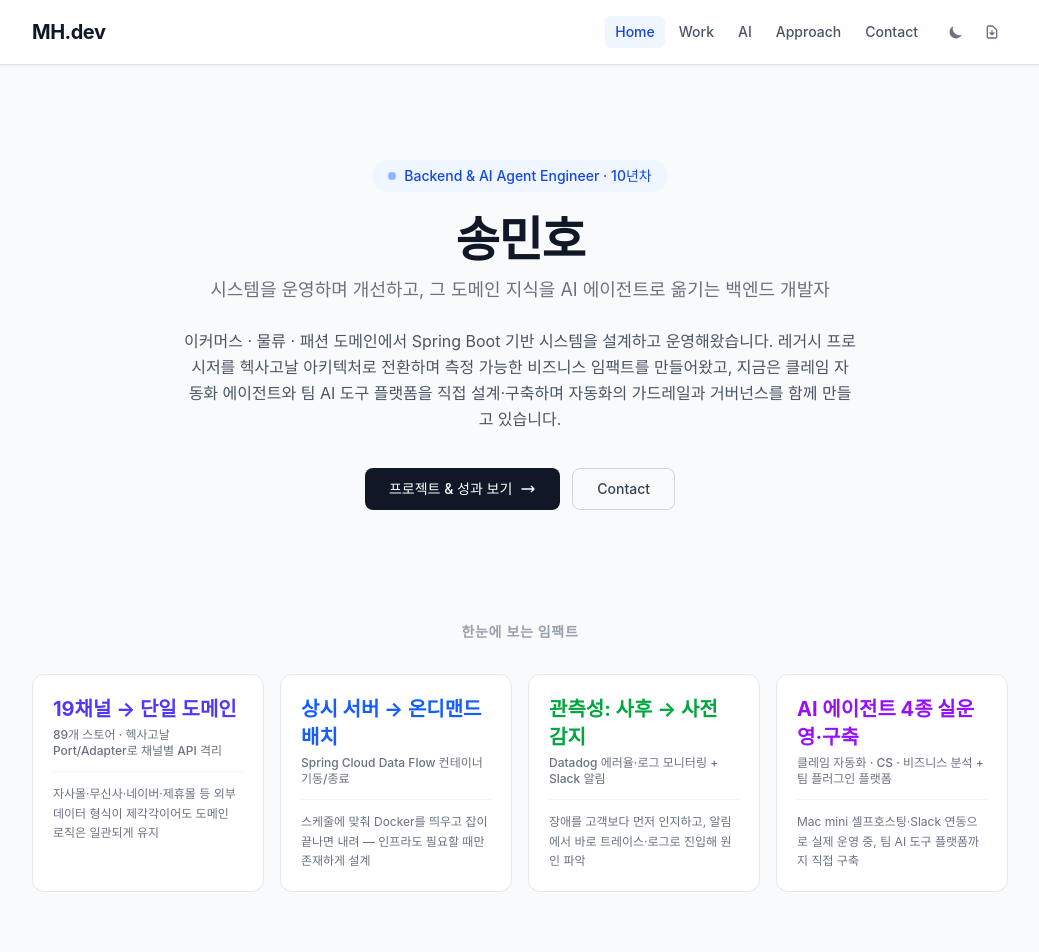
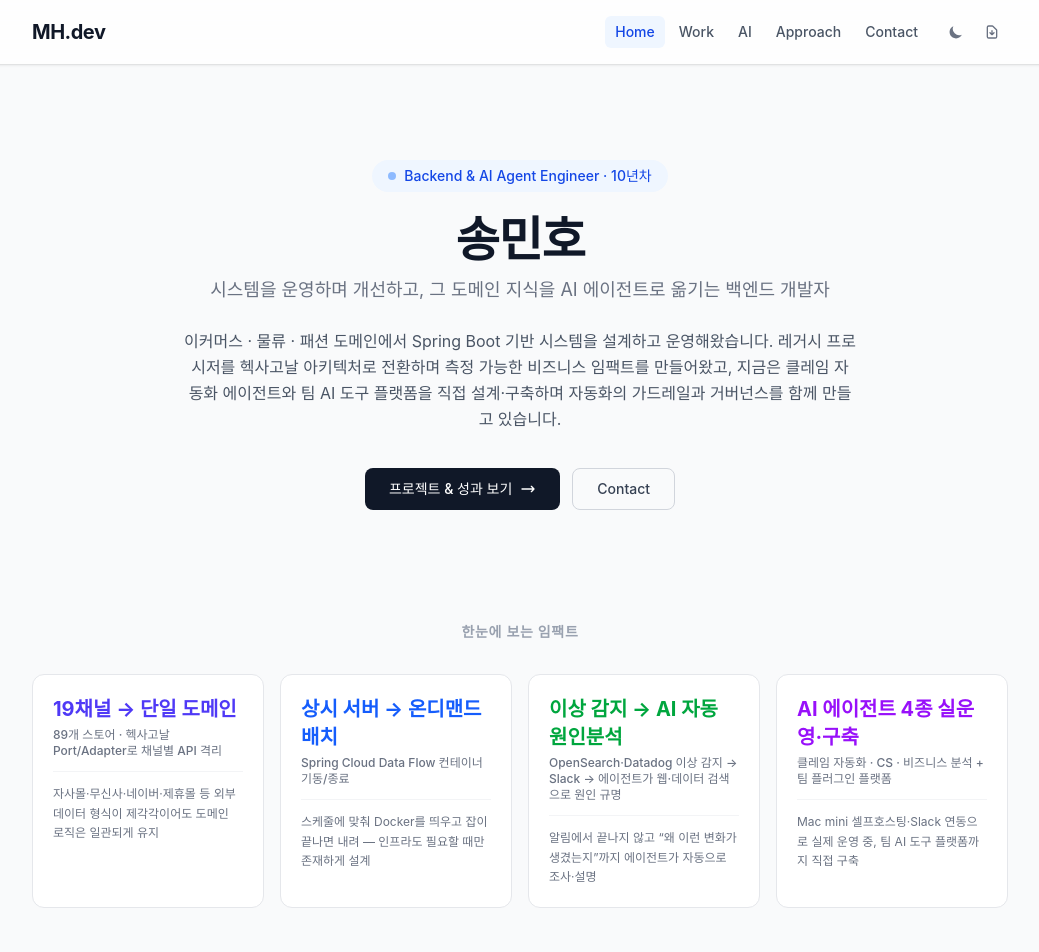
Before and after one commit to minho-lab/career-dashboard, a Vue app in the folder frontend/: page / in a window 1280 px wide. Shown: the top 952 px of the page, without its empty margins (120-1159 px from the left). Built offline with nearby package versions, Linux system fonts and the light colour scheme.

Commit message:
feat: 관측성을 'AI 자동 원인분석 파이프라인'으로 격상 (OpenSearch 이상감지→Slack→에이전트 웹·데이터 검색 원인규명)

```diff
--- a/frontend/public/data/achievements.json
+++ b/frontend/public/data/achievements.json
@@ -32,16 +32,16 @@
   {
     "id": 13,
     "projectId": 1,
-    "title": "Datadog 기반 관측성(Observability) 구축 — 에러율·로그 모니터링과 Slack 자동 알림",
-    "summary": "주요 서비스(어드민·배치·내부 API)에 Datadog 모니터링을 붙여 에러율과 도메인 에러 로그를 실시간 감지하고, 트레이스·로그 링크와 함께 Slack으로 자동 알림되도록 구축",
+    "title": "관측성 + AI 원인분석 파이프라인 — 이상 감지부터 자동 원인 규명까지",
+    "summary": "OpenSearch로 데이터를 수집·이상 감지하고 Datadog로 시스템 에러를 모니터링한 뒤, 이상 발생 시 Slack으로 알리고 AI 에이전트가 그 알림을 읽어 웹·내부 데이터 검색으로 원인까지 자동 규명하도록 구축한 파이프라인",
     "period": "",
     "duration": "지속 운영",
     "background": "어드민·배치·내부 API 등 서비스가 늘면서, 장애가 나도 고객/CS 문의로 뒤늦게 인지하는 경우가 있었습니다. 에러를 코드·서비스 레벨에서 빠르게 감지하고 원인을 추적할 수단이 필요했습니다.",
-    "problem": "서비스별 에러가 흩어져 있어 장애 인지가 늦었고, 원인 트레이스를 매번 로그에서 직접 찾아야 했습니다. 미처리 취소 태스크처럼 비즈니스 로직상의 이상도 사람이 눈치채기 전엔 드러나지 않았습니다.",
-    "solution": "Datadog으로 (1) 서비스별 에러율을 임계치 기반 모니터로 설정하고, (2) 주문·클레임·프로모션 등 도메인 에러 로그를 쿼리로 감지하고, (3) 이상 발생 시 트레이스·로그 링크와 함께 Slack 채널로 자동 알림되게 하고, (4) 미처리 취소 태스크 같은 비즈니스 이상도 로그 기반으로 모니터링하도록 구성했습니다.",
-    "result": "장애를 고객보다 먼저 인지하고, 알림에서 바로 트레이스·로그로 진입해 원인 파악 시간을 단축했습니다. 운영 대응이 사후 대응에서 사전 감지 중심으로 바뀌었습니다.",
-    "lessonsLearned": "관측성의 핵심은 '문제가 생기면 본다'가 아니라 '문제를 먼저 알려준다'는 것이었습니다. 모니터를 단순 인프라 지표가 아니라 비즈니스 의미(미처리 취소, 도메인 에러) 단위로 잡으니 실제 운영에 훨씬 유용했습니다.",
-    "metrics": "에러율·로그 모니터링 + Slack 자동 알림, 사후 대응 → 사전 감지 전환",
+    "problem": "서비스별 에러가 흩어져 있어 장애 인지가 늦었고, 원인 트레이스를 매번 로그에서 직접 찾아야 했습니다. 알림이 와도 '무엇이 잘못됐나'는 알려주지만 '왜 이렇게 됐나'는 결국 사람이 로그·데이터·외부 상황(프로모션 등)을 뒤져가며 파악해야 했습니다.",
+    "solution": "감지에서 끝나지 않고 원인 규명까지 자동화했습니다. (1) OpenSearch로 데이터를 수집하고 비즈니스 이상(주문 급증 등)을 감지하고, (2) Datadog로 서비스 에러율·도메인 에러 로그를 임계치 기반 모니터링하고, (3) 이상 발생 시 트레이스·로그와 함께 Slack으로 자동 알림하고, (4) AI 에이전트가 그 Slack 알림을 읽어 내부 데이터 검색 + 웹 검색으로 '왜 이런 비즈니스/시스템 변화가 생겼는지'를 조사해 스레드로 리포트하도록 했습니다.",
+    "result": "장애·이상을 고객보다 먼저 인지하는 것을 넘어, 알림이 오면 원인 후보까지 에이전트가 자동으로 정리해줘 운영자가 판단만 하면 되게 했습니다. 사후 대응 → 사전 감지 → 자동 원인분석으로 운영 흐름이 한 단계 더 올라갔습니다.",
+    "lessonsLearned": "관측성의 다음 단계는 '문제를 먼저 알려준다'를 넘어 '왜 그런지까지 먼저 조사해준다'라고 느꼈습니다. 알림에 LLM 에이전트(데이터·웹 검색)를 붙이니, 사람이 매번 반복하던 원인 추적의 첫 단계를 자동화할 수 있었습니다.",
+    "metrics": "OpenSearch·Datadog 이상 감지 + Slack 알림 + AI 자동 원인분석, 사후 → 사전 → 자동 원인규명",
     "sortOrder": 6
   },
   {
--- a/frontend/public/data/ai.json
+++ b/frontend/public/data/ai.json
@@ -74,20 +74,20 @@
       "name": "비즈니스 이상 감지·자동 분석 에이전트",
       "role": "개발 · 운영",
       "status": "운영 중",
-      "summary": "특정 스타일 주문 급증 같은 비즈니스 이상을 실시간으로 감지하면, 채널별 주문 현황과 급증 원인(진행 중 프로모션 등)을 자동으로 분석해 Slack으로 리포트하는 에이전트. 운영·MD가 묻기 전에 먼저 상황을 알려줍니다.",
+      "summary": "OpenSearch가 데이터를 수집하다 이상(주문 급증 등)을 감지해 Slack으로 알리면, AI 에이전트가 그 알림을 읽고 내부 데이터 검색과 웹 검색으로 '왜 이런 비즈니스 변화가 생겼는지'를 조사해 Slack 스레드로 리포트하는 에이전트. 운영·MD가 묻기 전에 상황과 원인을 먼저 알려줍니다.",
       "metrics": [
-        { "value": "운영 중", "label": "Slack 자동 리포트" },
-        { "value": "실시간", "label": "주문 이상 감지" }
+        { "value": "운영 중", "label": "Slack 자동 원인분석 리포트" },
+        { "value": "웹 + 데이터", "label": "에이전트가 양쪽을 검색해 원인 규명" }
       ],
       "highlights": [
-        "주문 수량 임계치(예: 특정 스타일 단기간 100개+) 초과를 실시간 감지",
-        "감지 시 채널별 주문 현황을 집계하고 급증 원인(프로모션·기획전 등)을 자동 분석해 Slack 스레드로 리포트",
-        "사람이 대시보드를 들여다보기 전에 이상과 그 원인을 먼저 전달"
+        "OpenSearch 이상 감지 → Slack 알림 → 에이전트가 알림을 읽고 자동으로 조사 착수",
+        "내부 데이터(채널별 주문 현황 등) 검색과 외부 웹 검색을 함께 활용해 급증 원인(프로모션·이슈 등)을 규명",
+        "사람이 대시보드를 뒤지기 전에 '무엇이·왜' 일어났는지를 스레드로 먼저 보고"
       ],
       "guardrails": [
         "분석·알림 전용(읽기 기반)으로, 주문·재고 등 데이터를 자동으로 변경하지 않음"
       ],
-      "tech": ["Slack", "LLM 기반 분석", "OMS 데이터", "Datadog 연계"]
+      "tech": ["OpenSearch", "Slack", "LLM 에이전트", "웹 검색", "OMS 데이터"]
     }
   ],
   "principles": [
--- a/frontend/public/data/profile.json
+++ b/frontend/public/data/profile.json
@@ -5,7 +5,7 @@
   "careerStartYear": 2017,
   "careerStartMonth": 5,
   "summary": "이커머스, 물류, 패션 도메인에서 Spring Boot 기반 시스템을 설계하고 운영해온 백엔드 개발자입니다. 가장 최근에는 이커머스 OMS의 레거시 프로시저를 헥사고날 아키텍처로 전환하고, 클레임 자동화로 CS 문의 67% 감소, 출고후취소 95% 감소(연간 2,000만원+ 비용 절감) 등 비즈니스 임팩트를 만들어냈습니다. '구조를 개선하되 운영을 멈추지 않는' 점진적 전환을 선호하고, 최근에는 Claude Code + MCP 서버를 구축하여 AI 기반 개발 워크플로우를 실무에 도입하고 있습니다.",
-  "skills": "Java, Spring Boot, JPA/Hibernate, MyBatis, PostgreSQL, Oracle, AWS (SQS, S3, ECS), Docker, Spring Batch, Spring Cloud Dataflow, Feign Client, Datadog, 헥사고날 아키텍처, CQRS, 이벤트 기반 설계, 관측성(Observability), Claude Code/MCP",
+  "skills": "Java, Spring Boot, JPA/Hibernate, MyBatis, PostgreSQL, Oracle, AWS (SQS, S3, ECS), Docker, Spring Batch, Spring Cloud Dataflow, Feign Client, Datadog, OpenSearch, 헥사고날 아키텍처, CQRS, 이벤트 기반 설계, 관측성(Observability), Claude Code/MCP",
   "career": [
     {
       "company": "F&F",
--- a/frontend/public/data/projects.json
+++ b/frontend/public/data/projects.json
@@ -6,8 +6,8 @@
     "period": "2023.03 ~ 현재",
     "role": "백엔드 개발",
     "teamSize": "백엔드 7명, 프론트 2명",
-    "techStack": "Spring Boot, JPA, MyBatis, PostgreSQL, Oracle, AWS SQS, S3, ECS, Docker, Spring Batch, Spring Cloud Dataflow, Feign Client, Datadog",
-    "highlights": "- 멀티 채널(사방넷/네이버/카페24 등) 주문 수집·접수 및 주문-클레임 매핑 등 주문 도메인 개발 (협업)\n- 무신사 풀필먼트(MFS) 신규 서비스를 주문·재고·매출·클레임 전 영역에 연동\n- 채널별로 상이한 외부 API를 Port/Adapter로 격리하고, 외부 변화와 무관한 일관된 클레임 도메인을 설계 (헥사고날 + CQRS + 이벤트 기반, 6개월)\n- 외부 물류센터(3PL) WMS를 자체 시스템으로 내재화하는 대규모 전환 프로젝트 주도 (4개월, 5차 통합 테스트)\n- 택배사 차세대 API(CJ대한통운 등) 전환 시 재시도 패턴 + 도메인 이벤트 기반 장애 격리 설계\n- 멀티 브랜드(4개) x 멀티 채널(6개) 정산 시스템 신규 구축\n- 배치 인프라를 Spring Cloud Data Flow 기반으로 전환 — 상시 배치 서버 대신 스케줄에 맞춰 Docker 컨테이너를 온디맨드 기동/종료\n- Datadog 기반 관측성 구축 — 서비스 에러율·도메인 에러 로그 모니터링 + Slack 자동 알림, 주문 급증 등 비즈니스 이상 자동 분석 알림\n- Claude Code + MCP 서버 구축으로 AI 기반 개발 워크플로우 도입",
+    "techStack": "Spring Boot, JPA, MyBatis, PostgreSQL, Oracle, AWS SQS, S3, ECS, Docker, Spring Batch, Spring Cloud Dataflow, Feign Client, Datadog, OpenSearch",
+    "highlights": "- 멀티 채널(사방넷/네이버/카페24 등) 주문 수집·접수 및 주문-클레임 매핑 등 주문 도메인 개발 (협업)\n- 무신사 풀필먼트(MFS) 신규 서비스를 주문·재고·매출·클레임 전 영역에 연동\n- 채널별로 상이한 외부 API를 Port/Adapter로 격리하고, 외부 변화와 무관한 일관된 클레임 도메인을 설계 (헥사고날 + CQRS + 이벤트 기반, 6개월)\n- 외부 물류센터(3PL) WMS를 자체 시스템으로 내재화하는 대규모 전환 프로젝트 주도 (4개월, 5차 통합 테스트)\n- 택배사 차세대 API(CJ대한통운 등) 전환 시 재시도 패턴 + 도메인 이벤트 기반 장애 격리 설계\n- 멀티 브랜드(4개) x 멀티 채널(6개) 정산 시스템 신규 구축\n- 배치 인프라를 Spring Cloud Data Flow 기반으로 전환 — 상시 배치 서버 대신 스케줄에 맞춰 Docker 컨테이너를 온디맨드 기동/종료\n- 관측성 + AI 원인분석 파이프라인 — OpenSearch·Datadog 이상 감지 → Slack 알림 → AI 에이전트가 웹·내부 데이터 검색으로 원인 자동 규명\n- Claude Code + MCP 서버 구축으로 AI 기반 개발 워크플로우 도입",
     "challenges": "- Oracle 프로시저를 Spring Boot로 전환하면서 운영 중인 시스템의 데이터 정합성 유지 (점진적 전환 전략)\n- PostgreSQL + Oracle 멀티 데이터소스 환경에서의 트랜잭션 경계 설계\n- 채널별로 완전히 다른 API 스펙의 외부 시스템(사방넷/네이버/카페24/택배사/ERP)을 통합 처리하는 Port/Adapter 설계\n- 물류처럼 물리적 프로세스와 연결된 시스템의 무중단 전환",
     "impact": "- CS 문의 67% 감소 (월 85.7건 → 28.3건)\n- 출고후취소 95% 감소 (월 632건 → 20~50건, 연간 2,000만원+ 비용 절감)\n- 클레임 수기처리 70% 감소 (일 50~80건 → 10~20건)\n- 신규 클레임 타입 개발 기간 2주 → 2~3일로 단축\n- 주문·재고·매출·클레임 등 6개 도메인에 걸쳐 2023.03~현재 OMS 오너십 (누적 1,600+ 이슈)\n- (최근) CJ대한통운 차세대 반품회수 API 연동, 무신사 풀필먼트(MFS) 클레임 대응, admin AI agent API endpoint 구현",
     "sortOrder": 1
--- a/frontend/src/views/Approach.vue
+++ b/frontend/src/views/Approach.vue
@@ -20,7 +20,7 @@ const categoryMap = {
   'Java': 'Backend', 'Spring Boot': 'Backend', 'JPA/Hibernate': 'Backend', 'MyBatis': 'Backend',
   'Spring Batch': 'Backend', 'Spring Cloud Dataflow': 'Backend', 'Feign Client': 'Backend',
   'PostgreSQL': 'Database', 'Oracle': 'Database',
-  'AWS (SQS, S3, ECS)': 'Cloud/Infra', 'Docker': 'Cloud/Infra', 'Datadog': 'Cloud/Infra', '관측성(Observability)': 'Cloud/Infra',
+  'AWS (SQS, S3, ECS)': 'Cloud/Infra', 'Docker': 'Cloud/Infra', 'Datadog': 'Cloud/Infra', 'OpenSearch': 'Cloud/Infra', '관측성(Observability)': 'Cloud/Infra',
   'CQRS': 'Architecture', '헥사고날 아키텍처': 'Architecture', '이벤트 기반 설계': 'Architecture',
   'Claude Code/MCP': 'AI/Tools',
 }
--- a/frontend/src/views/Home.vue
+++ b/frontend/src/views/Home.vue
@@ -44,9 +44,9 @@ const kpis = [
     color: 'text-blue-600 dark:text-blue-400',
   },
   {
-    metric: '관측성: 사후 → 사전 감지',
-    detail: 'Datadog 에러율·로그 모니터링 + Slack 알림',
-    note: '장애를 고객보다 먼저 인지하고, 알림에서 바로 트레이스·로그로 진입해 원인 파악',
+    metric: '이상 감지 → AI 자동 원인분석',
+    detail: 'OpenSearch·Datadog 이상 감지 → Slack → 에이전트가 웹·데이터 검색으로 원인 규명',
+    note: '알림에서 끝나지 않고 “왜 이런 변화가 생겼는지”까지 에이전트가 자동으로 조사·설명',
     color: 'text-green-600 dark:text-green-400',
   },
   {
```
